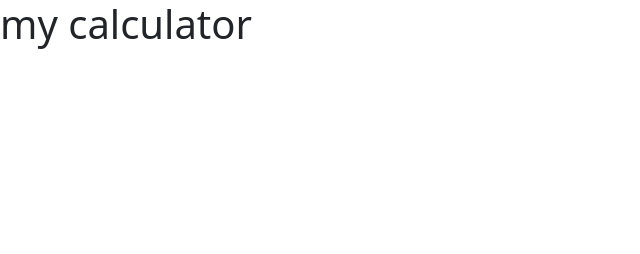
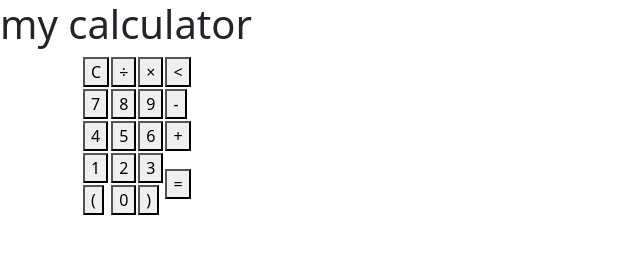
Before and after one commit to azeimSuhaimi/calculator.github.io, a plain HTML site: page index.html in a window 1280 px wide. Shown: the whole page, without its empty margins (0-640 px from the left). Drawn offline with nearby package versions, Linux system fonts and the light colour scheme.

Commit message:
create button html template

```diff
--- a/index.html
+++ b/index.html
@@ -13,6 +13,50 @@
   <body>
     <h1>my calculator</h1>
 
+    <div class="container">
+        <div class="calculator dark">
+            <div class="theme-toggler active">
+                <i class="toggler-icon"></i>
+            </div>
+            <div class="display-screen">
+                <div id="display"></div>
+            </div>
+            <div class="buttons">
+                <table>
+                    <tr>
+                        <td><button class="btn-operator" id="clear">C</button></td>
+                        <td><button class="btn-operator" id="/">&divide</button></td>
+                        <td><button class="btn-operator" id="*">&times</button></td>
+                        <td><button class="btn-operator" id="backspace"><</button></td>
+                    </tr>
+                    <tr>
+                        <td><button class="btn-number" id="7">7</button></td>
+                        <td><button class="btn-number" id="8">8</button></td>
+                        <td><button class="btn-number" id="9">9</button></td>
+                        <td><button class="btn-operator" id="-">-</button></td>
+                    </tr>
+                    <tr>
+                        <td><button class="btn-number" id="4">4</button></td>
+                        <td><button class="btn-number" id="5">5</button></td>
+                        <td><button class="btn-number" id="6">6</button></td>
+                        <td><button class="btn-operator" id="+">+</button></td>
+                    </tr>
+                    <tr>
+                        <td><button class="btn-number" id="1">1</button></td>
+                        <td><button class="btn-number" id="2">2</button></td>
+                        <td><button class="btn-number" id="3">3</button></td>
+                        <td rowspan="2"><button class="btn-equal" id="equal">=</button></td>
+                    </tr>
+                    <tr>
+                        <td><button class="btn-operator" id="(">(</button></td>
+                        <td><button class="btn-number" id="0">0</button></td>
+                        <td><button class="btn-operator" id=")">)</button></td>
+                    </tr>
+                </table>
+            </div>
+        </div>
+    </div>
+
     <!-- Optional JavaScript; choose one of the two! -->
 
     <!-- Option 1: Bootstrap Bundle with Popper -->
```
